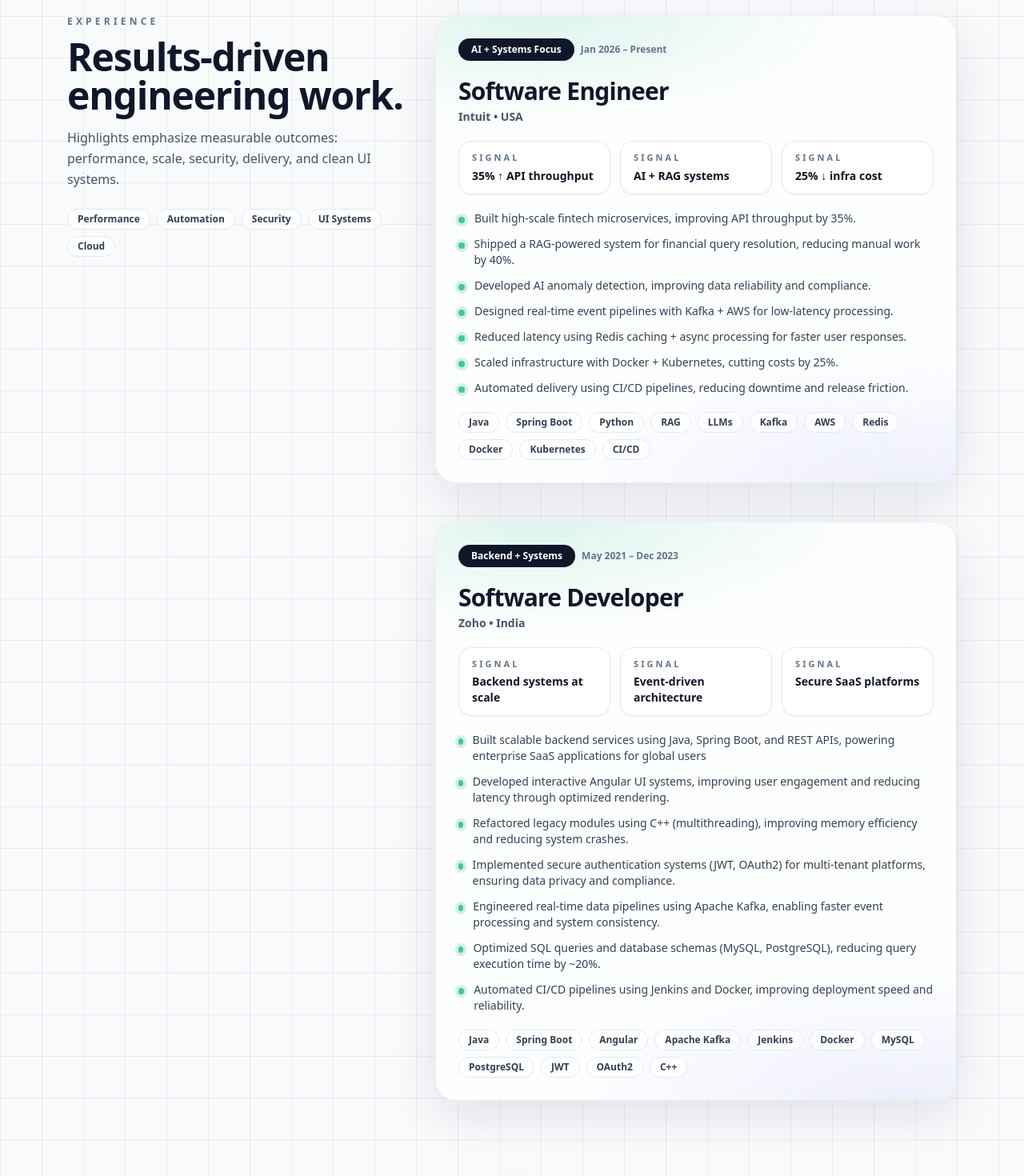
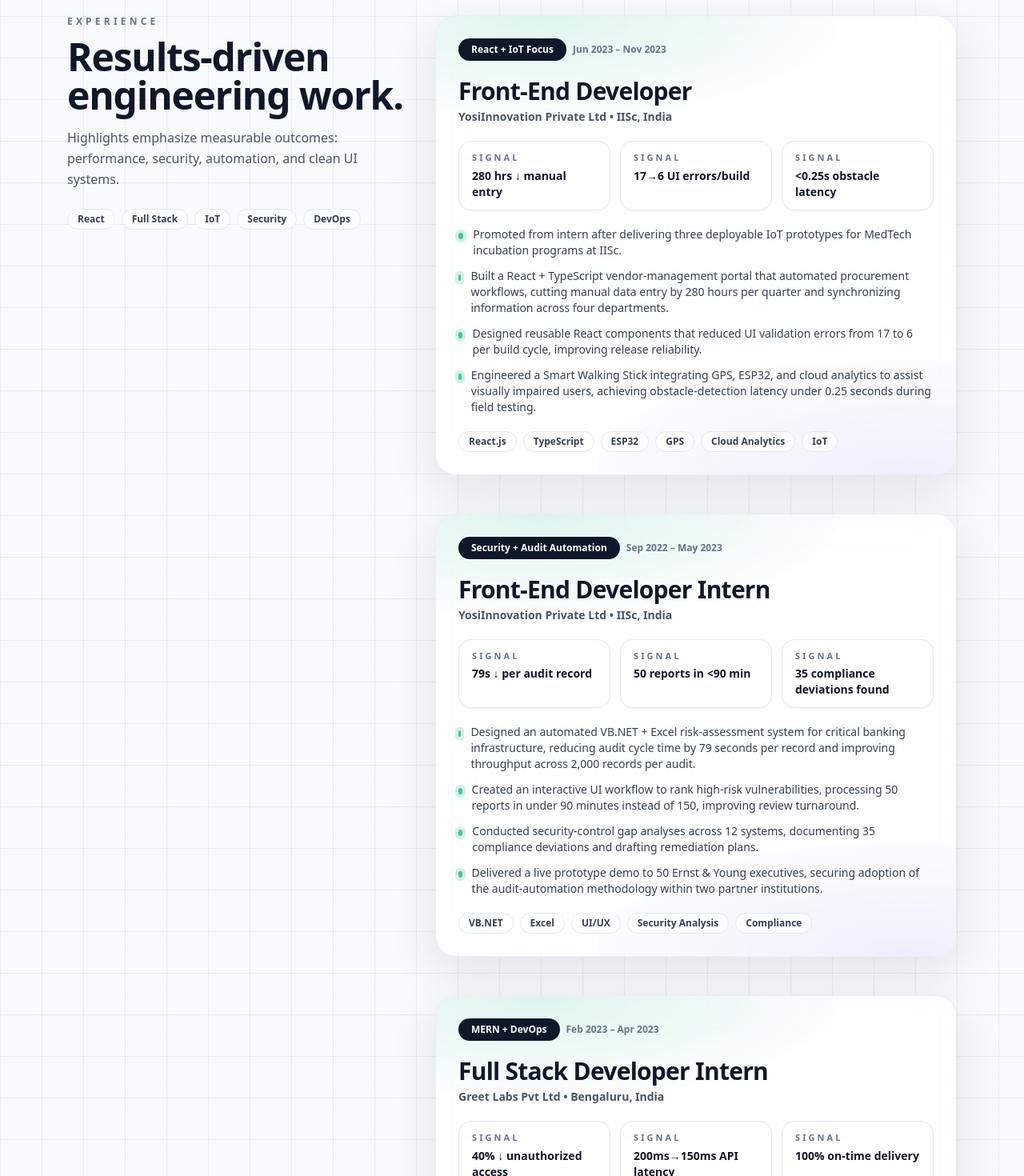
Before and after one commit to KIRAN-SUBRAMANI/portfolio_of_Kiran_Subramani, a Next.js app: page / in a window 1280 px wide. Shown: the part 2320-3790 px from the top of the page at 80% size. Built offline with nearby package versions, Linux system fonts and the light colour scheme.

Commit message:
update file

```diff
--- a/app/page.jsx
+++ b/app/page.jsx
@@ -11,7 +11,7 @@ export default function Home() {
     <>
       <Hero />
       <About />
-      <Experience />
+     <Experience />
       <Skills />
       <Projects/>
       <Education />
--- a/components/Experience.jsx
+++ b/components/Experience.jsx
@@ -2,38 +2,46 @@ import Container from "./Container";
 
 const experiences = [
   {
-    role: "Software Engineer",
-    company: "Intuit • USA",
-    period: "Jan 2026 – Present",
-    tag: "AI + Systems Focus",
-    signals: ["35% ↑ API throughput", "AI + RAG systems", "25% ↓ infra cost"],
+    role: "Front-End Developer",
+    company: "YosiInnovation Private Ltd • IISc, India",
+    period: "Jun 2023 – Nov 2023",
+    tag: "React + IoT Focus",
+    signals: ["280 hrs ↓ manual entry", "17→6 UI errors/build", "<0.25s obstacle latency"],
     bullets: [
-      "Built high-scale fintech microservices, improving API throughput by 35%.",
-      "Shipped a RAG-powered system for financial query resolution, reducing manual work by 40%.",
-      "Developed AI anomaly detection, improving data reliability and compliance.",
-      "Designed real-time event pipelines with Kafka + AWS for low-latency processing.",
-      "Reduced latency using Redis caching + async processing for faster user responses.",
-      "Scaled infrastructure with Docker + Kubernetes, cutting costs by 25%.",
-      "Automated delivery using CI/CD pipelines, reducing downtime and release friction.",
+      "Promoted from intern after delivering three deployable IoT prototypes for MedTech incubation programs at IISc.",
+      "Built a React + TypeScript vendor-management portal that automated procurement workflows, cutting manual data entry by 280 hours per quarter and synchronizing information across four departments.",
+      "Designed reusable React components that reduced UI validation errors from 17 to 6 per build cycle, improving release reliability.",
+      "Engineered a Smart Walking Stick integrating GPS, ESP32, and cloud analytics to assist visually impaired users, achieving obstacle-detection latency under 0.25 seconds during field testing.",
     ],
-    stack: ["Java", "Spring Boot", "Python", "RAG", "LLMs", "Kafka", "AWS", "Redis", "Docker", "Kubernetes", "CI/CD"],
+    stack: ["React.js", "TypeScript", "ESP32", "GPS", "Cloud Analytics", "IoT"],
   },
   {
-    role: "Software Developer",
-    company: "Zoho • India",
-    period: "May 2021 – Dec 2023",
-    tag: "Backend + Systems",
-    signals: ["Backend systems at scale", "Event-driven architecture", "Secure SaaS platforms"],
+    role: "Front-End Developer Intern",
+    company: "YosiInnovation Private Ltd • IISc, India",
+    period: "Sep 2022 – May 2023",
+    tag: "Security + Audit Automation",
+    signals: ["79s ↓ per audit record", "50 reports in <90 min", "35 compliance deviations found"],
     bullets: [
-      "Built scalable backend services using Java, Spring Boot, and REST APIs, powering enterprise SaaS applications for global users",
-      "Developed interactive Angular UI systems, improving user engagement and reducing latency through optimized rendering.",
-      "Refactored legacy modules using C++ (multithreading), improving memory efficiency and reducing system crashes.",
-      "Implemented secure authentication systems (JWT, OAuth2) for multi-tenant platforms, ensuring data privacy and compliance.",
-      "Engineered real-time data pipelines using Apache Kafka, enabling faster event processing and system consistency.",
-      "Optimized SQL queries and database schemas (MySQL, PostgreSQL), reducing query execution time by ~20%.",
-      "Automated CI/CD pipelines using Jenkins and Docker, improving deployment speed and reliability.",
+      "Designed an automated VB.NET + Excel risk-assessment system for critical banking infrastructure, reducing audit cycle time by 79 seconds per record and improving throughput across 2,000 records per audit.",
+      "Created an interactive UI workflow to rank high-risk vulnerabilities, processing 50 reports in under 90 minutes instead of 150, improving review turnaround.",
+      "Conducted security-control gap analyses across 12 systems, documenting 35 compliance deviations and drafting remediation plans.",
+      "Delivered a live prototype demo to 50 Ernst & Young executives, securing adoption of the audit-automation methodology within two partner institutions.",
     ],
-    stack: ["Java", "Spring Boot", "Angular", "Apache Kafka", "Jenkins", "Docker", "MySQL", "PostgreSQL", "JWT", "OAuth2", "C++"]
+    stack: ["VB.NET", "Excel", "UI/UX", "Security Analysis", "Compliance"],
+  },
+  {
+    role: "Full Stack Developer Intern",
+    company: "Greet Labs Pvt Ltd • Bengaluru, India",
+    period: "Feb 2023 – Apr 2023",
+    tag: "MERN + DevOps",
+    signals: ["40% ↓ unauthorized access", "200ms→150ms API latency", "100% on-time delivery"],
+    bullets: [
+      "Implemented and deployed a full-stack MERN e-commerce platform that accelerated checkout speed by 79 seconds per transaction and improved user engagement across 1,500+ sessions.",
+      "Strengthened backend security by implementing RBAC and JWT-based authentication, reducing unauthorized access attempts by 40% while ensuring encrypted, authorized data exchange.",
+      "Refactored MongoDB queries and Node.js APIs, cutting average API latency from 200ms to 150ms and enhancing scalability under load testing with 10k+ concurrent users.",
+      "Automated CI/CD workflows via GitHub Actions and Jenkins, achieving 100% on-time sprint delivery and reducing manual deployment effort by 3 hours per cycle.",
+    ],
+    stack: ["MongoDB", "Express", "React.js", "Node.js", "JWT", "RBAC", "GitHub Actions", "Jenkins", "Docker"],
   },
 ];
 
@@ -118,12 +126,12 @@ export default function Experience() {
               Results-driven engineering work.
             </h2>
             <p className="mt-4 text-slate-600 leading-relaxed">
-              Highlights emphasize measurable outcomes: performance, scale, security,
-              delivery, and clean UI systems.
+              Highlights emphasize measurable outcomes: performance, security,
+              automation, and clean UI systems.
             </p>
 
             <div className="mt-6 flex flex-wrap gap-2">
-              {["Performance", "Automation", "Security", "UI Systems", "Cloud"].map(
+              {["React", "Full Stack", "IoT", "Security", "DevOps"].map(
                 (x) => (
                   <Pill key={x}>{x}</Pill>
                 )
```
Also changed, not shown: 1 other file (tests, documents, lock files or other folders).
